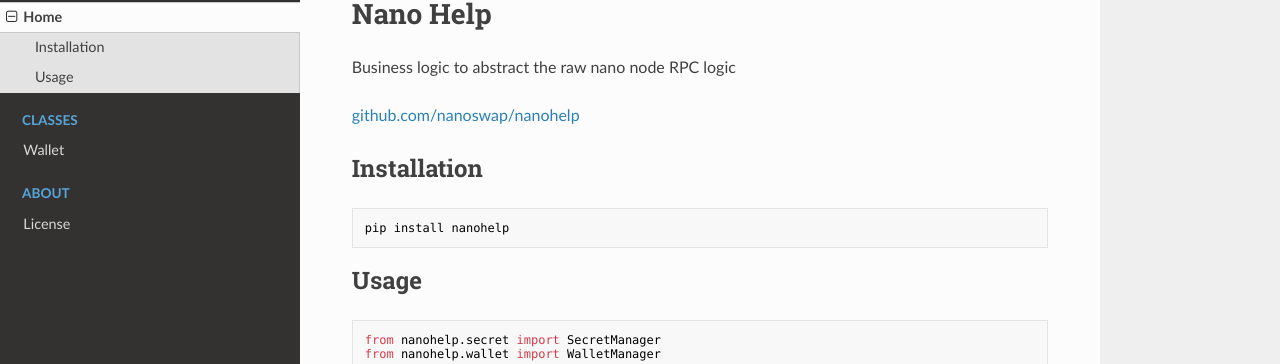
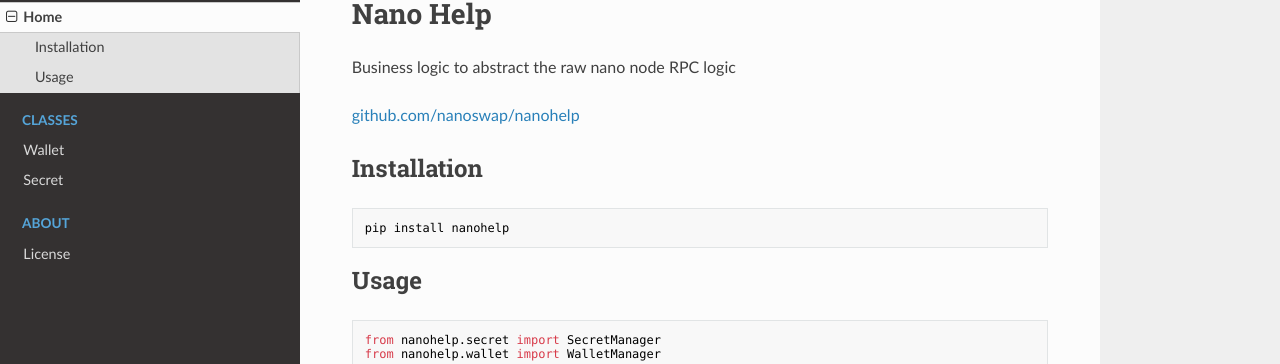
Before and after one commit to nanoswap/nanohelp, an MkDocs documentation site: the page built from docs/index.md, in a window 1280 px wide. Shown: the part 104-468 px from the top of the page. Built offline with MkDocs 1.6.1, drawn with Linux system fonts in a browser that asks for light colours; nearby versions of some CDN libraries.

Commit message:
fix readthedocs to include classes_secret.md

```diff
--- a/mkdocs.yml
+++ b/mkdocs.yml
@@ -6,6 +6,7 @@
   - Home: 'index.md'
   - Classes:
       - 'Wallet': 'classes_wallet.md'
+      - 'Secret': 'classes_secret.md'
   - About:
       - 'License': 'LICENSE.md'
 
```
